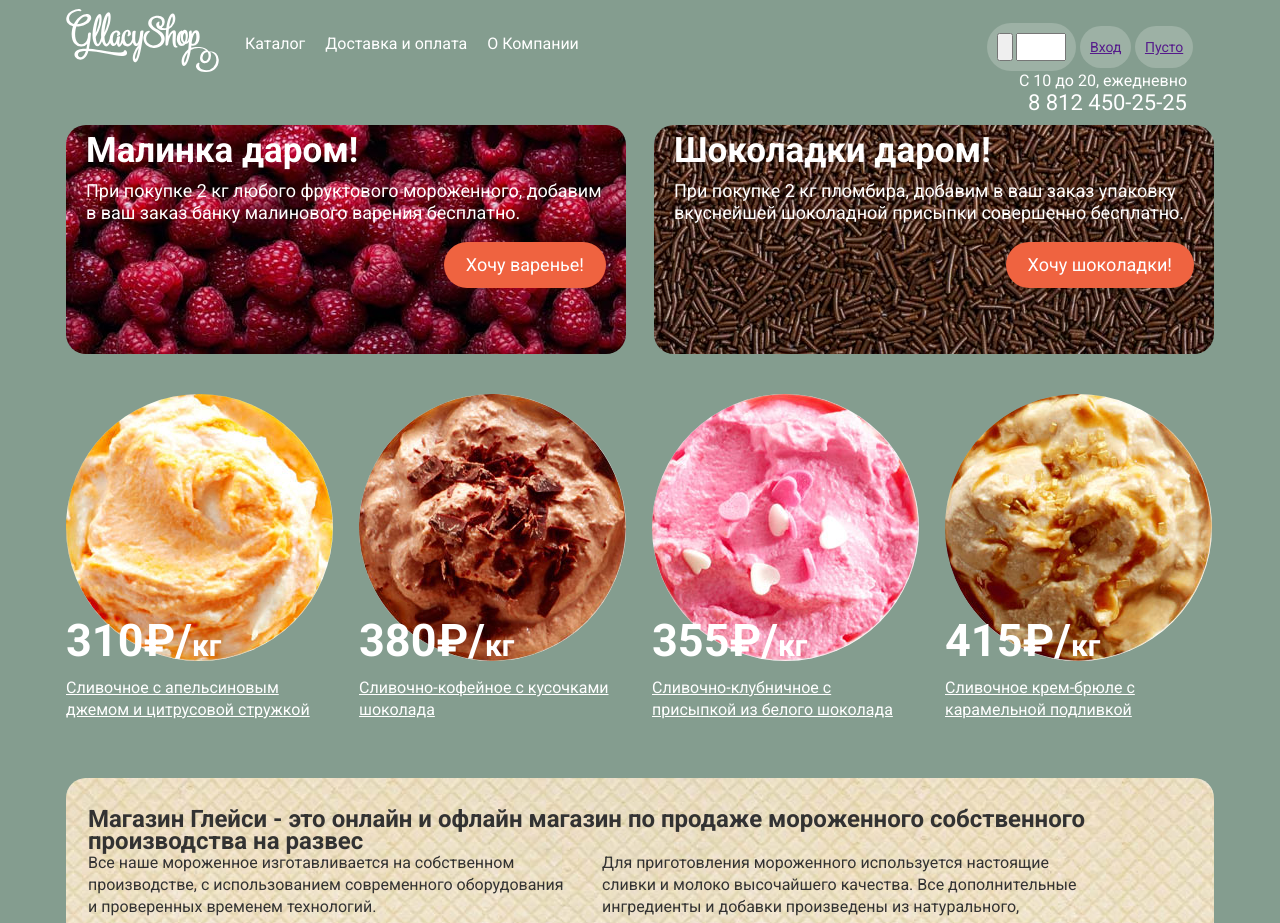
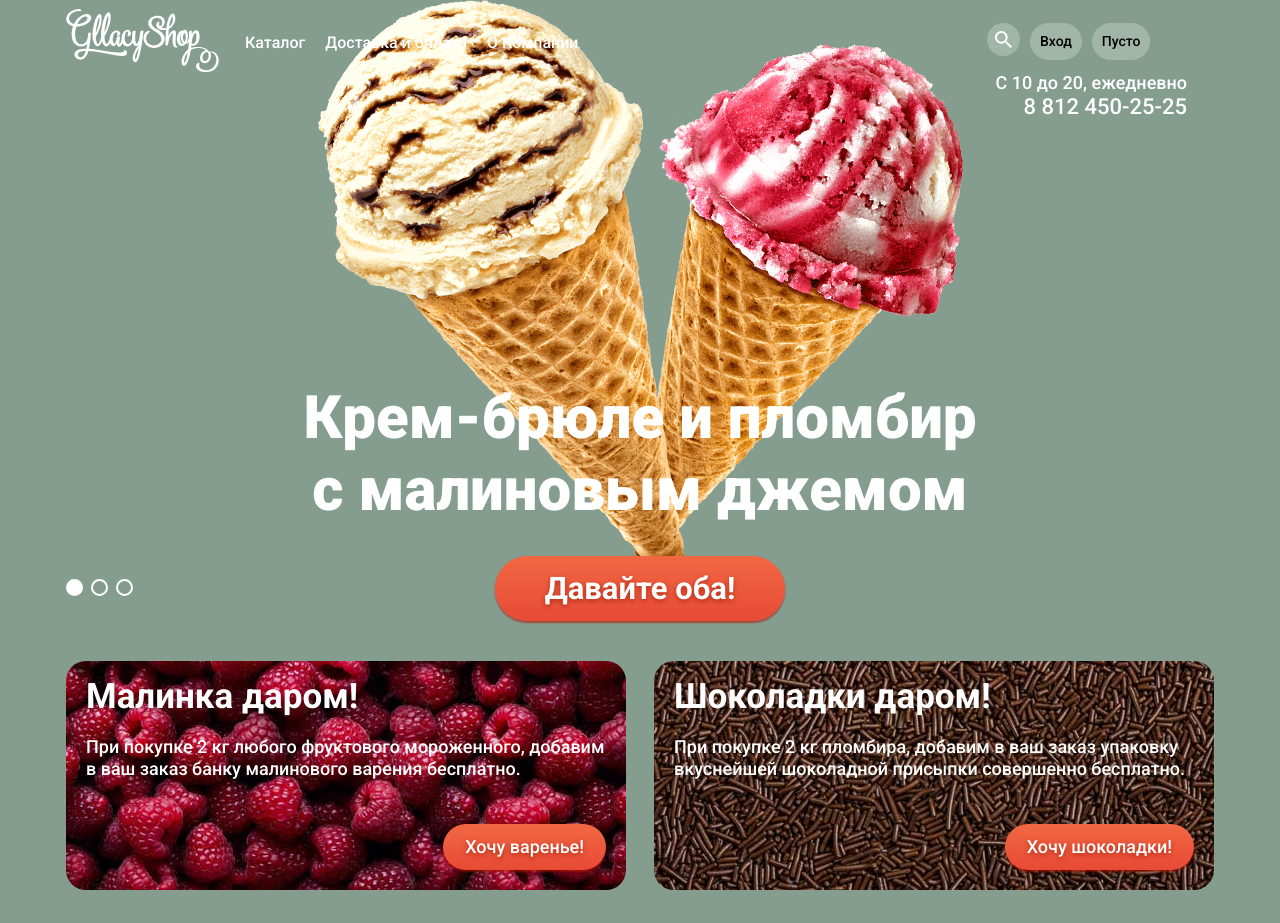
Before and after one commit to alexkachar/198060-gllacy, a plain HTML site: page index.html in a window 1280 px wide. Shown: the top 923 px of the page. Drawn offline with Linux system fonts and the light colour scheme.

Commit message:
Разметка декоративных элементов

```diff
--- a/css/style.css
+++ b/css/style.css
@@ -14,21 +14,26 @@ body {
   background-color: #849d8f;
   color:#ffffff;
   font-size: 16px;
-  font-family: 'Roboto', sans-serif;
-  line-height: 22px;
+  font-size: 18px;
+  line-height: 1.2;
+  font-family: "Roboto", "Arial", sans-serif;
 
 }
 
 h1 {
   font-size: 35px;
-  font-weight: bold;
+  font-weight: 900;
 }
 
 h2 {
   color: #ffffff;
   font-size: 35px;
-  font-family: Roboto;
-  font-weight: bold;
+  font-weight: 700;
+}
+
+p {
+  font-weight: 500;
+  font-size: 18px;
 }
 
 img {
@@ -61,15 +66,32 @@ img {
   display: inline-block;
   padding: 12px 22px;
   font-size: 18px;
-  color: #fff;
+
+  vertical-align: top;
+  color: #ffffff;
   text-decoration: none;
-  background-color: #ef6340;
-  border: none;
-  border-radius: 30px;
+  text-shadow: 0 2px 5px rgba(160, 32, 11, 0.76);
+
+  background: #f26843;
+  background:    -moz-linear-gradient(top, #f26843 0%, #e74a35 100%);
+  background: -webkit-linear-gradient(top, #f26843 0%, #e74a35 100%);
+  background:         linear-gradient(to bottom, #f26843 0%, #e74a35 100%);
+  border-radius: 100px;
+  box-shadow: 0 2px 2px rgba(172, 16, 0, 0.64);
 }
 
 .btn:hover {
-  background-color: #f17d65;
+  background:    -moz-linear-gradient(top, #f58669 0%, #ec6f5e 100%);
+  background: -webkit-linear-gradient(top, #f58669 0%, #ec6f5e 100%);
+  background:         linear-gradient(to bottom, #f58669 0%, #ec6f5e 100%);
+  box-shadow: 0 2px 2px rgba(172, 16, 0, 1);
+}
+
+.btn:active {
+  background:    -moz-linear-gradient(top, #d84732 0%, #e1613e 100%);
+  background: -webkit-linear-gradient(top, #d84732 0%, #e1613e 100%);
+  background:         linear-gradient(to bottom, #d84732 0%, #e1613e 100%);
+  box-shadow: inset 0 2px 2px rgba(172, 16, 0, 1);
 }
 
 /* Классы хедера */
@@ -140,23 +162,50 @@ img {
   float: right;
   width: 267px;
   margin-top: 23px;
-  font-size: 14px;
+  font-size: 0;
 }
 
 .user-block li {
+  list-style: none;
+  display: inline-block;
+
+}
+
+.user-block-btn {
+  position: relative;
   display: inline-block;
   padding: 10px;
-  background-color: #9db1a5;
-  border-radius: 30px;
-  color: #ffffff;
+  background: #a1b5a9;
+  border-radius: 40px;
+  border: none;
+  font-size: 14px;
+  margin-right: 10px;
 }
 
-.user-block [type="search"] {
-  width: 50px;
+.user-block-btn:hover {
+  background: #f8f7f4;
 }
 
-.user-block li:hover {
-  background-color: #ffffff;
+.user-block-btn-search {
+  height: 33px;
+  width: 33px;
+  background:  #a1b5a9 url('../img/icon-search.svg') 50% 50% no-repeat;
+}
+
+
+.user-block-btn-enter {
+}
+
+.user-block-btn-enter::before {
+  position: absolute;
+  left: -80px;
+  width: 20px;
+  height: 19px;
+  background:  red;
+}
+
+.user-block-btn-basket {
+
 }
 
 .page-header-worktime {
@@ -171,6 +220,150 @@ img {
   font-size: 22px;
 }
 
+/*классы slider*/
+
+body > input[type="radio"] {
+  display: none;
+}
+
+.site-wrapper {
+  min-width: 940px;
+
+  background-repeat: no-repeat;
+  background-position: top center;
+
+  transition: background-image 0.5s ease, background-color 0.5s ease;
+}
+
+/* Псевдоэлементы с изображениями нужны только для предзагрузки картинок, чтобы они уже были в кеше в момент переключения слайдов и сразу отображались */
+
+.site-wrapper:before,
+.site-wrapper:after {
+  content: "";
+
+  visibility: hidden;
+}
+
+.site-wrapper:before {
+  background-image: url("../img/slide-2.png");
+}
+
+.site-wrapper:after {
+  background-image: url("../img/slide-3.png");
+}
+
+.main-header {
+  height: 100px; /* для демо */
+
+  background-color: rgba(0, 0, 0, 0.4); /* для демо */
+  box-shadow: inset 0 0 0 4px #000000; /* для демо */
+}
+
+.slider {
+  position: relative;
+  margin-bottom: 40px;
+  padding-top: 270px;
+  text-align: center;
+  color: #ffffff;
+}
+
+.slide {
+  display: none;
+}
+
+.slide-title {
+  width: 700px;
+  margin: 0 auto;
+  margin-bottom: 30px;
+
+  font-weight: 800;
+  font-size: 60px;
+}
+
+.slide-btn {
+  display: inline-block;
+  padding: 12px 50px;
+
+  font-weight: 600;
+  font-size: 31px;
+  line-height: 41px;
+  vertical-align: top;
+  color: #ffffff;
+  text-decoration: none;
+  text-shadow: 0 2px 5px rgba(160, 32, 11, 0.76);
+
+  background: #f26843;
+  background:    -moz-linear-gradient(top, #f26843 0%, #e74a35 100%);
+  background: -webkit-linear-gradient(top, #f26843 0%, #e74a35 100%);
+  background:         linear-gradient(to bottom, #f26843 0%, #e74a35 100%);
+  border-radius: 100px;
+  box-shadow: 0 2px 2px rgba(172, 16, 0, 0.64);
+}
+
+.slide-btn:hover {
+  background:    -moz-linear-gradient(top, #f58669 0%, #ec6f5e 100%);
+  background: -webkit-linear-gradient(top, #f58669 0%, #ec6f5e 100%);
+  background:         linear-gradient(to bottom, #f58669 0%, #ec6f5e 100%);
+  box-shadow: 0 2px 2px rgba(172, 16, 0, 1);
+}
+
+.slide-btn:active {
+  background:    -moz-linear-gradient(top, #d84732 0%, #e1613e 100%);
+  background: -webkit-linear-gradient(top, #d84732 0%, #e1613e 100%);
+  background:         linear-gradient(to bottom, #d84732 0%, #e1613e 100%);
+  box-shadow: inset 0 2px 2px rgba(172, 16, 0, 1);
+}
+
+.slider-controls {
+  position: absolute;
+  bottom: 25px;
+  left: 0;
+  z-index: 20;
+
+  font-size: 0;
+}
+
+.slider-controls label {
+  display: inline-block;
+  width: 17px;
+  height: 17px;
+  margin-right: 8px;
+
+  vertical-align: top;
+
+  background-color: transparent;
+  border: 2px solid #ffffff;
+  border-radius: 50%;
+  cursor: pointer;
+}
+
+#btn-1:checked ~ .site-wrapper #slide1,
+#btn-2:checked ~ .site-wrapper #slide2,
+#btn-3:checked ~ .site-wrapper #slide3 {
+  display: block;
+}
+
+#btn-1:checked ~ .site-wrapper {
+  background-color: #849d8f;
+  background-image: url("../img/slide-1.png");
+}
+
+#btn-2:checked ~ .site-wrapper {
+  background-color: #8996a6;
+  background-image: url("../img/slide-2.png");
+}
+
+#btn-3:checked ~ .site-wrapper {
+  background-color: #9d8b84;
+  background-image: url("../img/slide-3.png");
+}
+
+#btn-1:checked ~ .site-wrapper label[for="btn-1"],
+#btn-2:checked ~ .site-wrapper label[for="btn-2"],
+#btn-3:checked ~ .site-wrapper label[for="btn-3"] {
+  background-color: #ffffff;
+}
+
 /*Классы акций*/
 
 .promos {
@@ -178,6 +371,7 @@ img {
 }
 
 .promos-item {
+  position: relative;
   width: 560px;
   height: 229px;
   padding: 15px 20px;
@@ -207,7 +401,9 @@ img {
 }
 
 .promos-item .btn {
-  float: right;
+  position: absolute;
+  bottom: 20px;
+  right: 20px;
 }
 /*Классы каталога*/
 
@@ -229,10 +425,6 @@ img {
   margin-right: 13px;
 }
 
-.products-item:nth-child(4n) {
-    margin-right: 0;
-}
-
 .products-item-img {
   width: 267px;
   height: 267px;
@@ -240,11 +432,10 @@ img {
   padding: 0;
   margin-bottom: 6px;
   min-width: 100%;
+  overflow: hidden;
+  border-radius: 50%;
 }
 
-.products-item img {
-  border-radius: 50%;
-}
 
 .products-item-text {
   text-decoration: underline;
@@ -305,7 +496,7 @@ img {
   margin-bottom: 40px;
 }
 
-.blog-news, .subscribe {
+.info-item {
   float: left;
   width: 560px;
   height: 220px;
@@ -333,6 +524,7 @@ img {
 }
 
 .subscribe {
+  position: relative;
   padding: 6px;
   background-image: url("../img/bg-post.png");
 }
@@ -348,13 +540,25 @@ img {
 
 .subscribe-cover p {
   margin-top: 9px;
-  margin-bottom: 33px;
   color: #5a5a5a;
 }
 
-.subscribe-cover input[type="email"] {
-  width: auto;
+.subscribe-form {
+  position: absolute;
+  bottom: 35px;
+  display: block;
+  width: 510px;
+}
+
+.subscribe-form input[type="email"] {
+  width: 360px;
+  height: 44px;
   margin-right: 10px;
+
+}
+
+.info-item .btn {
+  border: none;
 }
 
 /*блок .map*/
@@ -391,7 +595,7 @@ img {
 /*блок .footer*/
 
 .page-footer {
-  height: 103px;
+  margin-top: 40px;
 }
 
 .social {
@@ -412,43 +616,70 @@ img {
 }
 
 .social-btn-tw {
-  background-image: url("../img/icon-tw.svg");
+  background: url("../img/icon-tw.svg") 50% 50% no-repeat
 }
 
 .social-btn-inst{
-  background-image: url("../img/icon-inst.svg");
+  background: url("../img/icon-inst.svg") 50% 50% no-repeat;
 }
 
 .social-btn-fb {
-  background-image: url("../img/icon-fb.svg");
+  background: url("../img/icon-fb.svg") 50% 50% no-repeat;
 }
 
 .social-btn-vk{
-  background-image: url("../img/icon-vk.svg");
+  background: url("../img/icon-vk.svg") 50% 50% no-repeat;
 }
 
 .page-footer-nav {
   float: left;
   width: 360px;
   margin: 0 auto;
-  font-size: 0;
 }
 
-.page-footer-nav li {
-  display: inline-block;
-  font-size: 13px;
-  vertical-align: top;
-  margin-right: 7px;
+.page-footer-nav-left {
+  float: left;
+  width: 140px;
+}
+
+.page-footer-nav-right {
+  float: right;
+  width: 220px;
 }
 
 .page-footer-nav a {
   display: block;
+  color: #ffffff;
+  font-size: 13px;
+  font-weight: 500;
+  padding-bottom: 5px;
 
 }
+
+.heart {
+  position: relative;
+}
+/*.heart:after {
+  position: absolute;
+  left: 50px;
+  width: 15px;
+  height: 13px;
+  background: red;
+}*/
 
 .page-footer-copyright {
   float: right;
   width: 191px;
+}
+
+.page-footer-copyright p {
+  color: #ffffff;
+  font-size: 12px;
+}
+
+.page-footer-copyright a {
+  color: #ffffff;
+  font-size: 12px;
 }
 
 /*стили .breadcrumbs*/
--- a/index.html
+++ b/index.html
@@ -5,9 +5,14 @@
     <title>Глейси</title>
     <link href="css/normalize.css" rel="stylesheet">
     <link href="css/style.css" rel="stylesheet">
-    <link href="https://fonts.googleapis.com/css?family=Roboto:400,500,700&subset=cyrillic" rel="stylesheet">
+    <link href="https://fonts.googleapis.com/css?family=Roboto:700,900,500&subset=latin,cyrillic" rel="stylesheet" type="text/css">
   </head>
   <body>
+    <input type="radio" id="btn-1" name="toggle" checked>
+    <input type="radio" id="btn-2" name="toggle">
+    <input type="radio" id="btn-3" name="toggle">
+    <div class="site-wrapper">
+
     <div class="container">
       <header class="page-header clearfix">
 
@@ -35,14 +40,9 @@
 
 
         <ul class="user-block">
-          <li>
-            <form class="user-block-search" action="#" method="POST">
-              <input type="button" placeholder="">
-              <input type="search" placeholder="">
-            </form>
-          </li>
-          <li><a class="user-block-btn user-block-btn-enter" href="">Вход</a></li>
-          <li><a class="user-block-btn user-block-btn-basket" href="">Пусто</a></li>
+          <li><button class="user-block-btn user-block-btn-search" type="button"></button></li>
+          <li><button class="user-block-btn user-block-btn-enter" type="button">Вход</button></li>
+          <li><button class="user-block-btn user-block-btn-basket" type="button">Пусто</button></li>
         </ul>
 
         <div class="page-header-worktime">
@@ -53,23 +53,25 @@
 
       <main class="content">
 
-        <!-- <div class="slider">
-            <input type="radio" id="btn-1" name="toggle" checked>
-            <input type="radio" id="btn-2" name="toggle">
-            <input type="radio" id="btn-3" name="toggle">
+        <div class="slider">
+          <div class="slide" id="slide1">
+            <div class="slide-title">Крем-брюле и пломбир с малиновым джемом</div>
+            <a class="slide-btn" href="#">Давайте оба!</a>
+          </div>
+          <div class="slide" id="slide2">
+            <div class="slide-title">Шоколадный пломбир и лимонный сорбет</div>
+            <a class="slide-btn" href="#">Давайте оба!</a>
+          </div>
+          <div class="slide" id="slide3">
+            <div class="slide-title">Пломбир с помадкой и клубничный щербет</div>
+            <a class="slide-btn" href="#">Давайте оба!</a>
+          </div>
           <div class="slider-controls">
             <label for="btn-1"></label>
             <label for="btn-2"></label>
             <label for="btn-3"></label>
           </div>
-            <div class="slider-inner">
-                <div class="slider-slides">
-                  <img src="http://placehold.it/150x100" alt="">
-                  <img src="http://placehold.it/150x100" alt="">
-                  <img src="http://placehold.it/150x100" alt="">
         </div>
-            </div>
-        </div> -->
 
 
         <div class="promos clearfix">
@@ -126,17 +128,17 @@
           </section>
 
           <div class="info clearfix">
-            <section class="blog-news">
+            <section class="info-item blog-news">
               <h3>Новое в нашем блоге</h3>
               <a href="" class="blog-news-link">10 способов сервировки фруктовых щербетов
               к столу</a>
             </section>
-            <section class="subscribe">
+            <section class="info-item subscribe">
               <div class="subscribe-cover">
                 <p>Подпишитесь на нашу сладкую рассылку и будете
                 всегда в курсу всего самого вкусного, что у нас происходит. Общаем не спамить
                 и не слать вской не нужной ерунды. Честно =)</p>
-                <form action="post">
+                <form class="subscribe-form" action="post">
                   <input type="email" placeholder="Электронная почта">
                   <button class="btn" type="submit">Отправить</button>
                 </form>
@@ -170,22 +172,28 @@
           <li><a class="social-btn social-btn-fb" href="#">facebook</a></li>
           <li><a class="social-btn social-btn-vk" href="#">вконтакте</a></li>
         </ul>
-        <ul class="page-footer-nav">
-          <li><a href="#">Для поставщиков</a></li>
-          <li><a href="#">Наши документы</a></li>
-          <li><a href="#">О производстве</a></li>
-          <li><a href="#">Экологические стандарты</a></li>
-        </ul>
+        <div class="page-footer-nav clearfix">
+          <div class="page-footer-nav-left">
+            <a class="heart" href="#">Для поставщиков</a>
+            <a href="#">О производстве</a>
+          </div>
+          <div class="page-footer-nav-right">
+            <a href="#">Наши документы</a>
+            <a href="#">Экологические стандарты</a>
+          </div>
+        </div>
         <div class="page-footer-copyright">
           <a class="page-footer-logo">
             <img src="img/academy-logo.svg" width="108" height="37" alt="html academy">
           </a>
-          <p>Сделано в <a href="#"><img src="" alt=""></a>&copy; 2016</p>
+          <p>Сделано в <a href="#">HTML Academy</a> &copy; 2016</p>
         </div>
 
     </footer>
 
   </div>
 
+
+</div>
   </body>
 </html>
```
Also changed, not shown: img/bg-backlight.png (added), img/icons.svg (added), img/slide-1.png (renamed from img/slider-ice-cream-1.png), img/slide-2.png (renamed from img/slider-ice-cream-2.png), img/slide-3.png (renamed from img/slider-ice-cream-3.png). Lines whose indentation alone changed are shown as unchanged.
